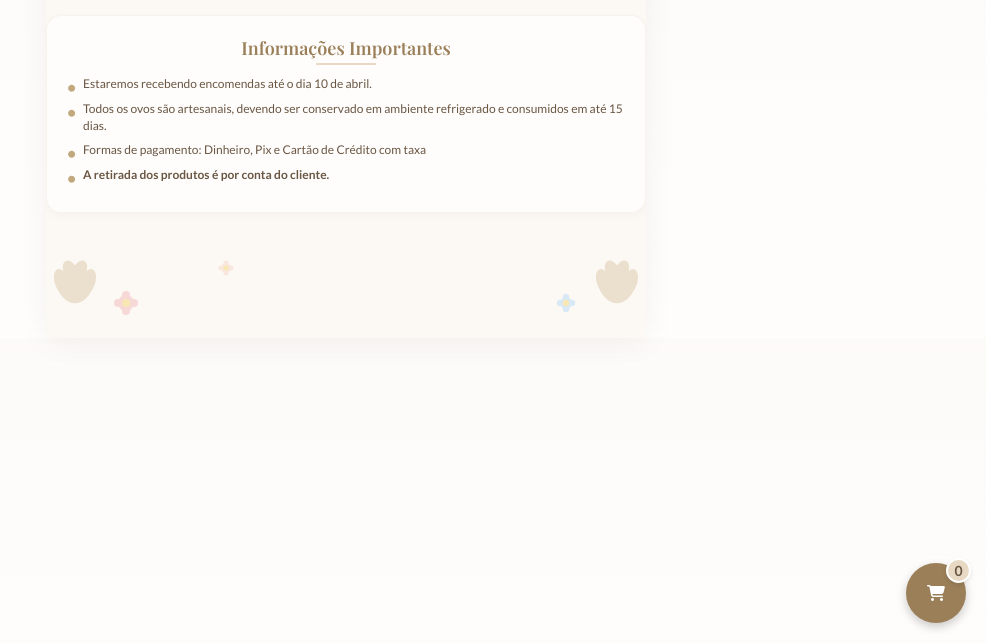
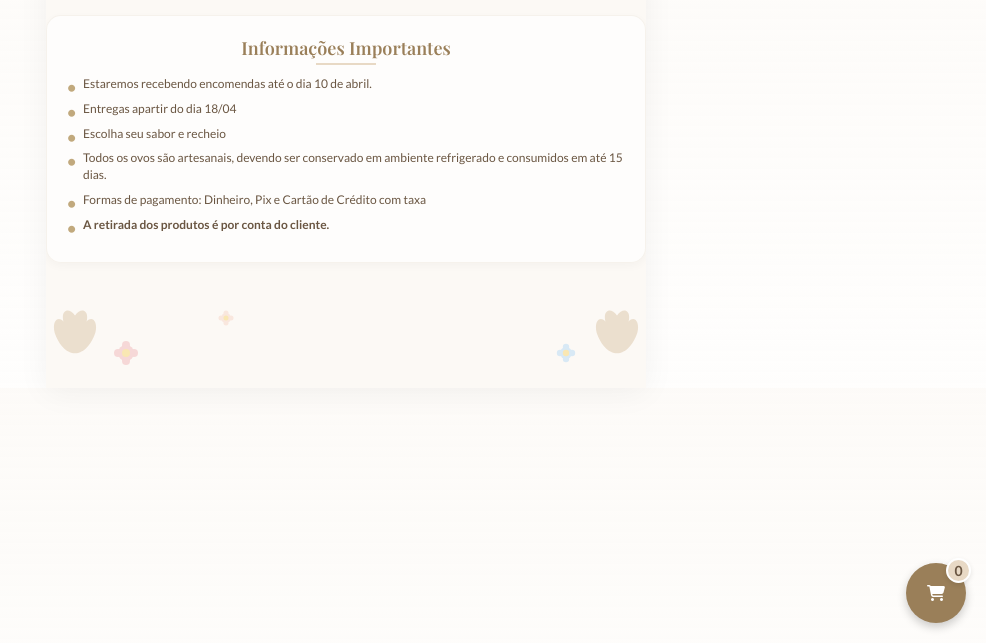
Before and after one commit to kauanlauer/reh, a plain HTML site: page pascoa.html in a window 1280 px wide. Shown: the part 157-800 px from the top of the page, without its empty margins (294-1280 px from the left). Drawn offline with nearby package versions, Linux system fonts and the light colour scheme; no server answers; a web font is replaced by a local one.

Commit message:
Add files via upload

```diff
--- a/pascoa.html
+++ b/pascoa.html
@@ -688,6 +688,8 @@
             <h3>Informações Importantes</h3>
             <ul>
                 <li>Estaremos recebendo encomendas até o dia 10 de abril.</li>
+                <li>Entregas apartir do dia 18/04</li>
+                <li>Escolha seu sabor e recheio</li>
                 <li>Todos os ovos são artesanais, devendo ser conservado em ambiente refrigerado e consumidos em até 15 dias.</li>
                 <li>Formas de pagamento: Dinheiro, Pix e Cartão de Crédito com taxa</li>
                 <li><strong>A retirada dos produtos é por conta do cliente.</strong></li>
```
